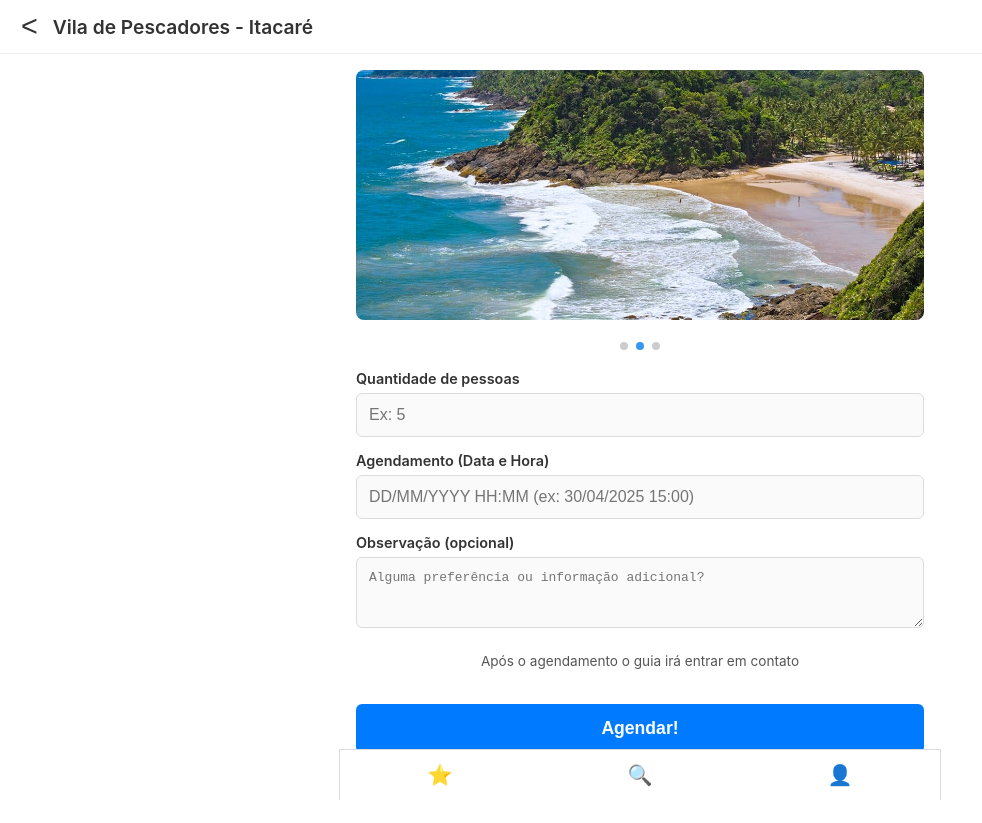
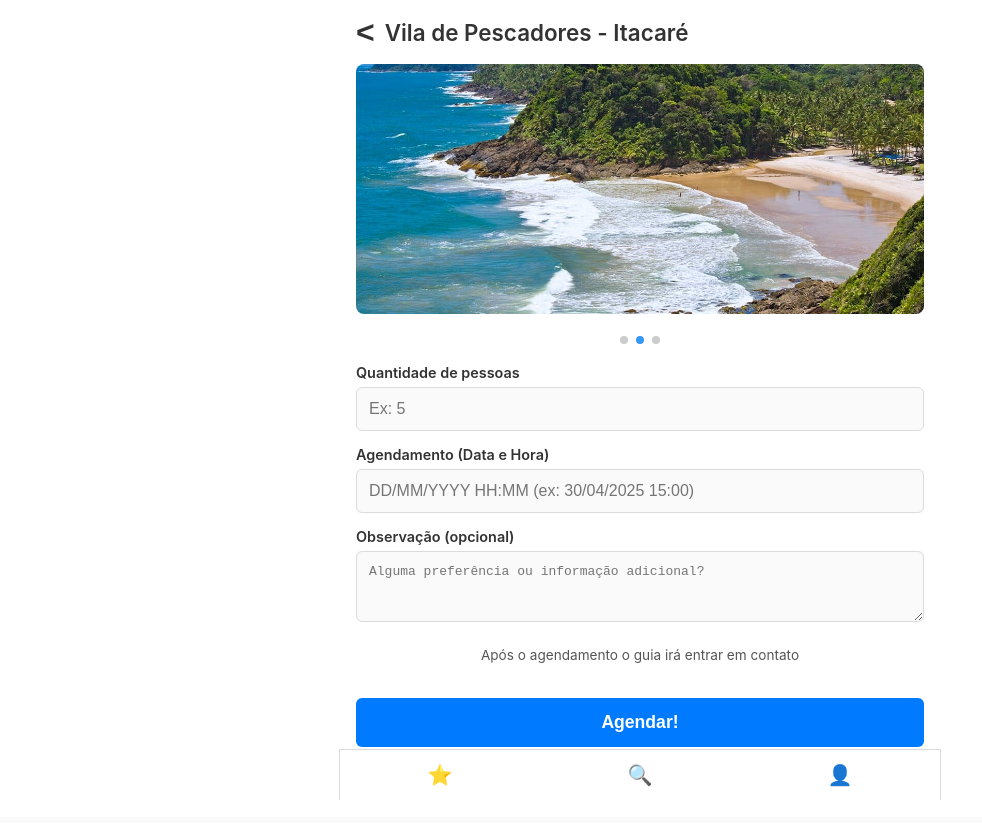
Before and after one commit to fasjesus/azimult, a React (Create React App) app: page /attraction/1/schedule in a window 1280 px wide. Shown: the whole page, without its empty margins (0-982 px from the left). Built offline with nearby package versions, Linux system fonts and the light colour scheme.

Commit message:
style: changes of layout

```diff
--- a/src/screens/AttractionDetailScreen/AttractionDetailScreen.css
+++ b/src/screens/AttractionDetailScreen/AttractionDetailScreen.css
@@ -1,5 +1,4 @@
 /* src/screens/AttractionDetailScreen/AttractionDetailScreen.css */
-
 .detail-screen-container {
   display: flex;
   flex-direction: column;
@@ -9,13 +8,11 @@
 
 .attraction-detail-content {
   flex-grow: 1;
-  /* MODIFICADO: Remover padding laterais, manter apenas verticais */
   padding-top: 16px;
-  padding-bottom: 70px; /* Espaço para o BottomNav */
-  margin: 0 auto; /* Centraliza o conteúdo quando max-width é aplicado */
-  width: 100%;     /* Ocupa 100% da largura disponível até o max-width */
+  padding-bottom: 70px;
+  margin: 0 auto;
+  width: 100%;
   box-sizing: border-box;
-  /* O max-width será definido na media query abaixo para telas maiores */
 }
 
 .attraction-header h1 {
@@ -23,9 +20,8 @@
   color: #333;
   margin-bottom: 16px;
   text-align: left;
-  /* Adicionar padding horizontal se o título não estiver dentro de um bloco com padding */
-  padding-left: 16px; /* Adicionado para alinhar com blocos que terão padding */
-  padding-right: 16px;/* Adicionado para alinhar com blocos que terão padding */
+  padding-left: 16px;
+  padding-right: 16px;
 }
 
 .attraction-gallery {
@@ -34,8 +30,7 @@
   box-shadow: 0 2px 4px rgba(0,0,0,0.1);
   margin-bottom: 20px;
   overflow: hidden;
-  /* Os elementos dentro da galeria (imagem, actions) controlarão seu próprio espaçamento.
-     A imagem é width: 100%. Actions tem seu próprio padding. */
+  /* Removendo margens laterais para ocupar a largura total */
 }
 
 .attraction-main-image {
@@ -49,20 +44,18 @@
 .carousel-dots {
   display: flex;
   justify-content: center;
-  padding: 10px 0; /* Padding vertical para os dots */
+  padding: 10px 0;
 }
 .detail-dots {
   background-color: #fff;
 }
-
 .dot {
   height: 8px;
   width: 8px;
   background-color: #ccc;
   border-radius: 50%;
-  margin: 0 4px; /* Espaçamento horizontal entre os dots */
+  margin: 0 4px;
 }
-
 .dot.active {
   background-color: #007bff;
 }
@@ -71,13 +64,12 @@
   display: flex;
   justify-content: flex-start;
   gap: 20px;
-  padding: 10px 16px; /* Padding interno para os botões de ação */
+  padding: 10px 16px;
   font-size: 0.9em;
   color: #555;
   background-color: #fff;
   border-top: 1px solid #eee;
 }
-
 .attraction-actions .icon {
   font-size: 1.2em;
   margin-right: 4px;
@@ -90,31 +82,26 @@
 
 .attraction-booking {
   margin-bottom: 20px;
-  /* Este container não precisa de padding próprio se o botão for width: 100%
-     e tiver seu próprio padding interno. */
-  /* Adicionar padding horizontal se o botão não ocupar 100% e precisar de alinhamento */
-   padding-left: 16px; /* Adicionado para alinhar com blocos que terão padding */
-   padding-right: 16px;/* Adicionado para alinhar com blocos que terão padding */
+  padding-left: 16px;
+  padding-right: 16px;
 }
 
-/* CONSOLIDADO E CORRIGIDO: Apenas uma definição para .btn-book-now */
 .btn-book-now {
   background-color: #007bff;
-  color: white !important; /* Mantido !important para garantir a cor sobre estilos de link padrão */
+  color: white !important;
   border: none;
   border-radius: 6px;
-  padding: 12px 20px; /* Padding interno do botão */
+  padding: 12px 20px;
   font-size: 1em;
   font-weight: bold;
-  width: 100%; /* Botão ocupa 100% do seu container .attraction-booking */
+  width: 100%;
   cursor: pointer;
   transition: background-color 0.2s;
   display: block;
   text-align: center;
-  text-decoration: none; /* Essencial para o <Link> */
-  box-sizing: border-box; /* Para que padding e border não aumentem a largura total */
+  text-decoration: none;
+  box-sizing: border-box;
 }
-
 .btn-book-now:hover {
   background-color: #0056b3;
   text-decoration: none;
@@ -122,13 +109,12 @@
 
 .attraction-info-block {
   background-color: #fff;
-  padding: 16px; /* Padding interno para o conteúdo destes blocos */
+  padding: 16px;
   border-radius: 8px;
   box-shadow: 0 1px 3px rgba(0,0,0,0.08);
-  margin-left: 16px;  /* Adicionado para criar o espaço lateral */
-  margin-right: 16px; /* Adicionado para criar o espaço lateral */
   margin-bottom: 20px;
   box-sizing: border-box;
+  /* Removendo margens laterais para ocupar a largura total */
 }
 
 .attraction-info-block h2 {
@@ -232,8 +218,9 @@
   width: 6px;
 }
 
-/* Mensagens de feedback */
-.loading-message, .error-message, .info-message {
+.loading-message,
+.error-message,
+.info-message {
   text-align: center;
   padding: 40px 20px;
   font-size: 1.1em;
@@ -242,16 +229,8 @@
   color: red;
 }
 
-/* Layout para telas maiores (tablet/desktop) */
 @media (min-width: 768px) {
   .attraction-detail-content {
     max-width: 600px;
-    /* A .attraction-detail-content em si NÃO terá padding laterais.
-       Seus filhos (.attraction-header, .attraction-gallery, .attraction-booking, .attraction-info-block)
-       controlarão seu próprio espaçamento/padding para preencher os 600px. */
   }
-
-  /* Se os blocos internos como .attraction-info-block, .attraction-header, .attraction-booking
-     precisarem manter o padding lateral mesmo dentro do container de 600px,
-     esse padding já está neles ou foi adicionado (ex: .attraction-header). */
 }
--- a/src/screens/ScheduleScreen/ScheduleScreen.css
+++ b/src/screens/ScheduleScreen/ScheduleScreen.css
@@ -1,43 +1,52 @@
+/* src/screens/ScheduleScreen/ScheduleScreen.css */
 .schedule-screen-container {
   display: flex;
   flex-direction: column;
   min-height: 100vh;
-  background-color: #fff; /* Fundo branco para a tela de agendamento */
+  background-color: #fff;
 }
 
-.schedule-header {
+/* ESTILOS PARA .schedule-header FORAM REMOVIDOS */
+/* .schedule-header { ... } */
+/* .schedule-header .back-button { ... } */
+/* .schedule-header h1 { ... } */
+
+
+/* NOVOS ESTILOS PARA O CABEÇALHO INTEGRADO AO CONTEÚDO */
+.schedule-content-header {
   display: flex;
   align-items: center;
-  padding: 10px 16px;
-  border-bottom: 1px solid #eee;
-  background-color: #fff;
-  position: sticky; /* Para fixar no topo se o conteúdo rolar */
-  top: 0;
-  z-index: 10;
+  margin-bottom: 16px; /* Espaço abaixo do título, antes da imagem */
+  /* O padding lateral será herdado de .schedule-content se necessário,
+     ou pode ser adicionado aqui se este header precisar de padding específico.
+     Por enquanto, confiamos no padding do .schedule-content. */
 }
 
-.schedule-header .back-button {
+.content-back-button {
   background: none;
   border: none;
-  font-size: 1.8em; /* Tamanho da seta */
+  font-size: 2em; /* Aumentar um pouco para melhor visibilidade */
+  font-weight: bold; /* Para a seta parecer mais robusta */
   margin-right: 10px;
   cursor: pointer;
-  color: #333;
-  padding: 0 5px;
+  color: #333; /* Cor padrão do texto */
+  padding: 0; /* Remover padding padrão */
+  line-height: 1; /* Ajustar alinhamento vertical */
 }
 
-.schedule-header h1 {
-  font-size: 1.2em;
+.content-main-title {
+  font-size: 1.4em; /* Tamanho do título como na imagem do mockup */
   color: #333;
   margin: 0;
   font-weight: 600;
 }
+/* FIM DOS NOVOS ESTILOS */
+
 
 .schedule-content {
   flex-grow: 1;
-  padding: 16px;
-  padding-bottom: 70px; /* Espaço para BottomNav */
-  /* Para centralizar e limitar a largura como outras telas em desktop */
+  padding: 16px; /* Padding geral para o conteúdo */
+  padding-bottom: 70px;
   max-width: 600px;
   margin: 0 auto;
   width: 100%;
@@ -47,13 +56,14 @@
 .schedule-attraction-image {
   width: 100%;
   height: auto;
-  max-height: 250px; /* Altura um pouco menor que na tela de detalhes */
+  max-height: 250px;
   object-fit: cover;
-  border-radius: 8px; /* Bordas arredondadas */
-  margin-bottom: 8px; /* Espaço antes dos dots */
+  border-radius: 8px;
+  margin-bottom: 8px;
 }
 
-.schedule-dots { /* Reutilizando estilos dos dots, mas pode ter ajustes específicos */
+.schedule-dots {
+  display: flex; /* Adicionado para garantir o alinhamento dos dots */
   justify-content: center;
   padding-bottom: 20px;
 }
@@ -65,14 +75,13 @@
   margin: 0 4px;
 }
 .schedule-dots .dot.active {
-  background-color: #3897f0; /* Cor do Instagram para dot ativo */
+  background-color: #3897f0;
 }
-
 
 .schedule-form {
   display: flex;
   flex-direction: column;
-  gap: 15px; /* Espaço entre os grupos de formulário */
+  gap: 15px;
 }
 
 .form-group {
@@ -95,7 +104,7 @@
   border-radius: 6px;
   font-size: 1em;
   color: #333;
-  background-color: #fafafa; /* Fundo levemente acinzentado para campos */
+  background-color: #fafafa;
 }
 .form-group input[type="number"]:focus,
 .form-group input[type="text"]:focus,
@@ -106,7 +115,7 @@
 }
 
 .form-group textarea {
-    resize: vertical; /* Permite redimensionar verticalmente */
+    resize: vertical;
 }
 
 .info-text {
@@ -118,7 +127,7 @@
 }
 
 .btn-schedule {
-  background-color: #007bff; /* Azul do mockup */
+  background-color: #007bff;
   color: white;
   border: none;
   border-radius: 6px;
--- a/src/screens/ScheduleScreen/ScheduleScreen.js
+++ b/src/screens/ScheduleScreen/ScheduleScreen.js
@@ -7,7 +7,7 @@ import commonPostImage from '../../assets/images/img_praia.jpg';
 
 const ScheduleScreen = () => {
   const { attractionId } = useParams();
-  const navigate = useNavigate(); // Hook para navegação
+  const navigate = useNavigate();
 
   const [attractionTitle, setAttractionTitle] = useState('Carregando atração...');
   const [quantity, setQuantity] = useState('');
@@ -20,13 +20,12 @@ const ScheduleScreen = () => {
 
   useEffect(() => {
     if (attractionId) {
-        setAttractionTitle("Vila de Pescadores - Itacaré"); // Simulação, idealmente buscaria o título
+        // Simulação. Idealmente, buscaria o título real ou receberia via props/state.
+        setAttractionTitle("Vila de Pescadores - Itacaré");
     }
   }, [attractionId]);
 
-  const handleGoBack = () => {
-    navigate(-1);
-  };
+  const handleGoBack = () => { navigate(-1); };
 
   const parseAndFormatDateTime = (dateTimeStr) => {
     const parts = dateTimeStr.match(/^(\d{2})\/(\d{2})\/(\d{4})\s(\d{2}):(\d{2})$/);
@@ -37,20 +36,17 @@ const ScheduleScreen = () => {
   const handleSubmit = async (e) => {
     e.preventDefault();
     setError(null);
-    setSuccessMessage(null); // Limpa mensagem de sucesso anterior ao tentar de novo
+    setSuccessMessage(null);
     setIsLoading(true);
 
     if (!quantity || parseInt(quantity, 10) <= 0) {
       setError("Por favor, informe uma quantidade de pessoas válida.");
-      setIsLoading(false);
-      return;
+      setIsLoading(false); return;
     }
-
     const formattedDate = parseAndFormatDateTime(dateTime);
     if (!formattedDate) {
       setError("Formato de data/hora inválido. Use DD/MM/YYYY HH:MM (ex: 30/04/2025 15:00).");
-      setIsLoading(false);
-      return;
+      setIsLoading(false); return;
     }
 
     const scheduleData = {
@@ -63,30 +59,18 @@ const ScheduleScreen = () => {
     try {
       const response = await fetch('https://azimult.henriqueserra.com/api/v1/schedules', {
         method: 'POST',
-        headers: {
-          'Content-Type': 'application/json',
-        },
+        headers: { 'Content-Type': 'application/json', },
         body: JSON.stringify(scheduleData),
       });
-
       const responseData = await response.json();
-
       if (response.ok && responseData.status === 'success') {
         setSuccessMessage(responseData.message || "Agendamento realizado com sucesso!");
-        setQuantity('');
-        setDateTime('');
-        setObservation('');
-
-        // MODIFICAÇÃO AQUI: Redirecionar para a tela de listagem após um tempo
-        setTimeout(() => {
-          navigate('/'); // Navega para a rota raiz (FeedScreen)
-        }, 3000); // Atraso de 3 segundos (3000 milissegundos) para o usuário ler a mensagem
-
+        setQuantity(''); setDateTime(''); setObservation('');
+        setTimeout(() => { navigate('/'); }, 3000);
       } else {
         setError(responseData.message || "Ocorreu um erro ao realizar o agendamento.");
       }
     } catch (err) {
-      console.error("Erro na requisição de agendamento:", err);
       setError("Não foi possível conectar ao servidor. Tente novamente.");
     } finally {
       setIsLoading(false);
@@ -95,64 +79,36 @@ const ScheduleScreen = () => {
 
   return (
     <div className="schedule-screen-container">
-      <header className="schedule-header">
-        <button onClick={handleGoBack} className="back-button">
-          &lt;
-        </button>
-        <h1>{attractionTitle}</h1>
-      </header>
+      {/* O <header className="schedule-header"> FOI REMOVIDO DAQUI */}
+      <main className="schedule-content">
+        {/* TÍTULO E BOTÃO DE VOLTAR MOVIDOS PARA O INÍCIO DO MAIN */}
+        <div className="schedule-content-header">
+          <button onClick={handleGoBack} className="content-back-button">
+            &lt;
+          </button>
+          <h1 className="content-main-title">{attractionTitle}</h1>
+        </div>
 
-      <main className="schedule-content">
         <img src={commonPostImage} alt={attractionTitle} className="schedule-attraction-image" />
         <div className="carousel-dots schedule-dots">
-          <span className="dot"></span>
-          <span className="dot active"></span>
-          <span className="dot"></span>
+          <span className="dot"></span><span className="dot active"></span><span className="dot"></span>
         </div>
-
         <form onSubmit={handleSubmit} className="schedule-form">
           <div className="form-group">
             <label htmlFor="quantity">Quantidade de pessoas</label>
-            <input
-              type="number"
-              id="quantity"
-              value={quantity}
-              onChange={(e) => setQuantity(e.target.value)}
-              placeholder="Ex: 5"
-              min="1"
-            />
+            <input type="number" id="quantity" value={quantity} onChange={(e) => setQuantity(e.target.value)} placeholder="Ex: 5" min="1"/>
           </div>
-
           <div className="form-group">
             <label htmlFor="datetime">Agendamento (Data e Hora)</label>
-            <input
-              type="text"
-              id="datetime"
-              value={dateTime}
-              onChange={(e) => setDateTime(e.target.value)}
-              placeholder="DD/MM/YYYY HH:MM (ex: 30/04/2025 15:00)"
-            />
+            <input type="text" id="datetime" value={dateTime} onChange={(e) => setDateTime(e.target.value)} placeholder="DD/MM/YYYY HH:MM (ex: 30/04/2025 15:00)"/>
           </div>
-
           <div className="form-group">
             <label htmlFor="observation">Observação (opcional)</label>
-            <textarea
-              id="observation"
-              value={observation}
-              onChange={(e) => setObservation(e.target.value)}
-              placeholder="Alguma preferência ou informação adicional?"
-              rows="3"
-            />
+            <textarea id="observation" value={observation} onChange={(e) => setObservation(e.target.value)} placeholder="Alguma preferência ou informação adicional?" rows="3"/>
           </div>
-
           <p className="info-text">Após o agendamento o guia irá entrar em contato</p>
-
-          {/* Exibe mensagem de sucesso ANTES do redirecionamento */}
           {successMessage && !isLoading && <p className="success-message-form">{successMessage}</p>}
-          {/* Exibe mensagem de erro se houver */}
           {error && !isLoading && <p className="error-message-form">{error}</p>}
-
-
           <button type="submit" className="btn-schedule" disabled={isLoading || !!successMessage}>
             {isLoading ? 'Agendando...' : (successMessage ? 'Agendado!' : 'Agendar!')}
           </button>
@@ -162,5 +118,4 @@ const ScheduleScreen = () => {
     </div>
   );
 };
-
 export default ScheduleScreen;
```
